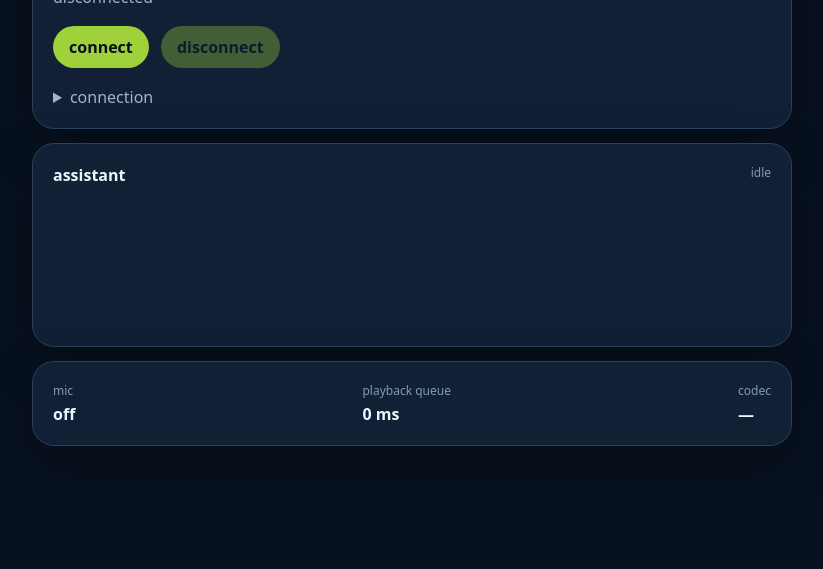
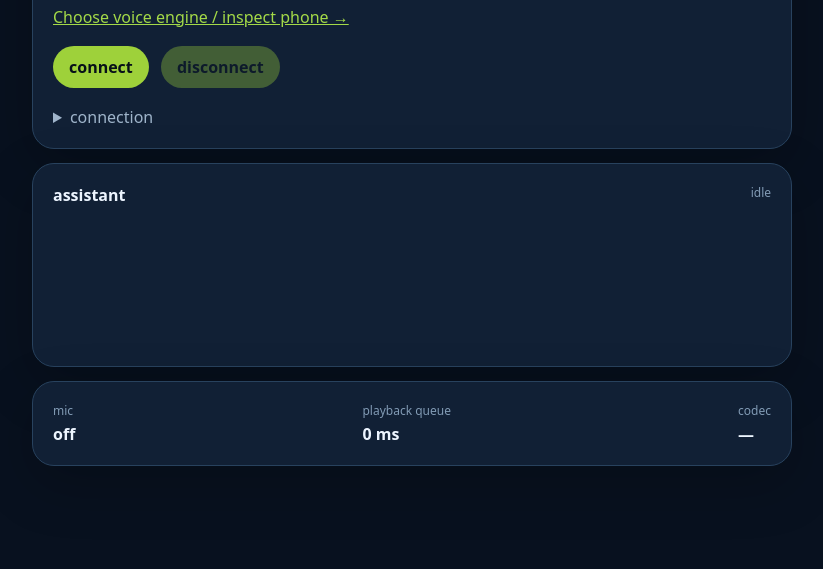
Before and after one commit to kvnloo/z0live, a website built with Vite: page web/index.html in a window 1280 px wide. Shown: the part 231-800 px from the top of the page, without its empty margins (228-1051 px from the left). Built offline with nearby package versions, Linux system fonts and the light colour scheme.

Commit message:
feat(web): link voice setup from brainstorm session

```diff
--- a/web/index.html
+++ b/web/index.html
@@ -11,6 +11,7 @@
         <div class="eyebrow">z0live</div>
         <h1>brainstorm</h1>
         <p id="status">disconnected</p>
+        <p><a href="/voice-setup.html" style="color: #a4da48">Choose voice engine / inspect phone →</a></p>
         <button id="connect">connect</button>
         <button id="disconnect" disabled>disconnect</button>
         <details>
```
